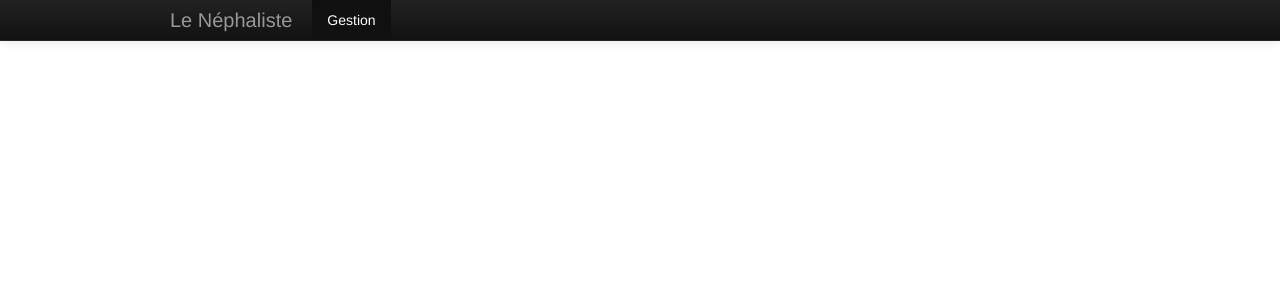
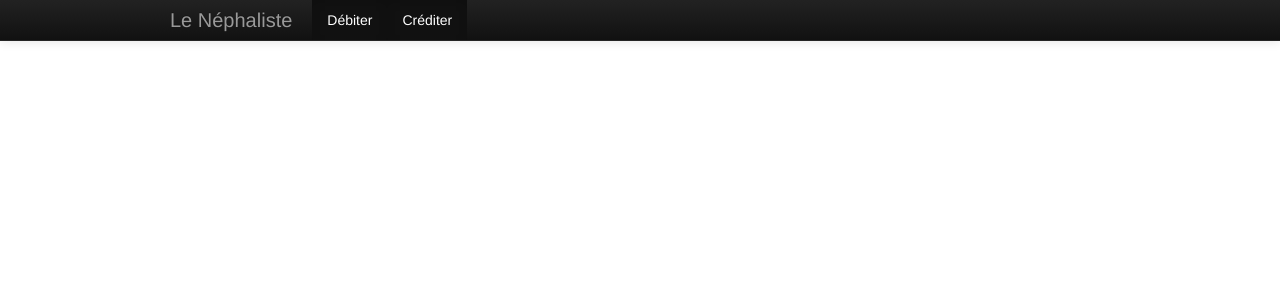
Before and after one commit to Laug/nephaliste2, a Django app: a page that uses gestion/templates/gestion/base.html in a window 1280 px wide. Shown: the top 300 px of the page. Run offline with Django 3.2, Linux system fonts and the light colour scheme; parts of the project's set-up code (start-up, migrations or seed data) failed here and were passed over.

Commit message:
Correct menus

```diff
--- a/gestion/templates/gestion/base.html
+++ b/gestion/templates/gestion/base.html
@@ -21,7 +21,8 @@
           <a class="brand" href="#">Le Néphaliste</a>
           <div class="nav-collapse collapse">
             <ul class="nav">
-              <li class="active"><a href="#">Gestion</a></li>
+              <li class="active"><a href="{% url 'gestion.views.debit' %}">Débiter</a></li>
+              <li class="active"><a href="{% url 'gestion.views.credit' %}">Créditer</a></li>
             </ul>
           </div><!--/.nav-collapse -->
         </div>
```
